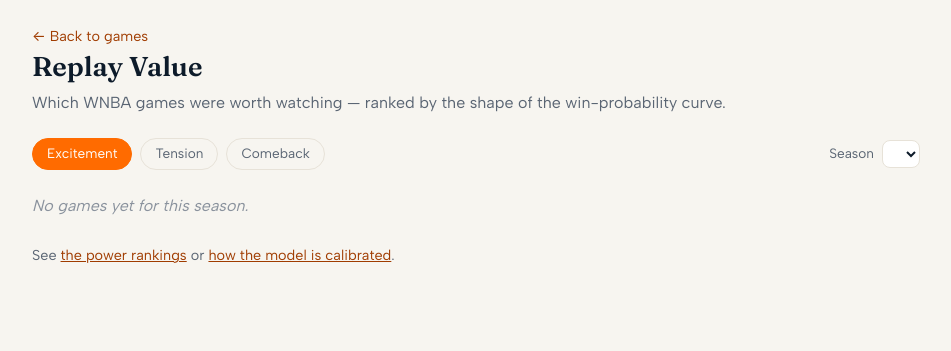
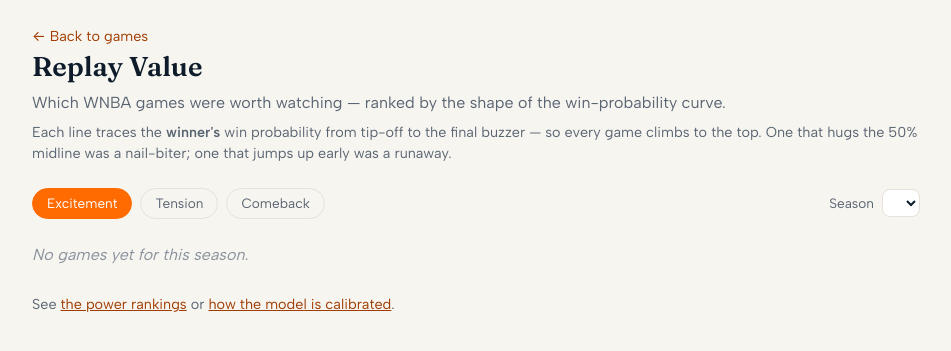
Before and after one commit to Maggiedp/wnba-games-to-watch, a FastAPI app: page /replay in a window 1280 px wide. Shown: the top 351 px of the page, without its empty margins (164-1115 px from the left). Run offline with FastAPI, Linux system fonts and the light colour scheme; data that the repository does not hold is empty.

Commit message:
Replay chart legibility: winner-orientation explainer + 50% midline label (#98)
* Add opt-in 50% midline label to buildShapeSvg

Co-Authored-By: Claude Opus 4.8 <noreply@anthropic.com>

* Add .shape-mid-label style to _SHARED_HEAD

Co-Authored-By: Claude Opus 4.8 <noreply@anthropic.com>

* Add winner-orientation explainer + lead-card 50% label to /replay

Co-Authored-By: Claude Opus 4.8 <noreply@anthropic.com>

* Add winner-orientation explainer + 50% label to detail Game-shape panel

Co-Authored-By: Claude Opus 4.8 <noreply@anthropic.com>

* simplify: hoist sy(0.5) so the 50% label shares the midline's y; doc midLabel opt

Co-Authored-By: Claude Opus 4.8 <noreply@anthropic.com>

---------

Co-authored-by: Claude Opus 4.8 <noreply@anthropic.com>

```diff
--- a/src/api/routes.py
+++ b/src/api/routes.py
@@ -278,7 +278,8 @@ _SHARED_HEAD = """\
             .shape-mid { stroke: #c8c2b8; stroke-width: 1; stroke-dasharray: 3,3; }
             .shape-line { stroke-width: 1.6; stroke-linejoin: round; }
             .shape-doubt { fill: rgba(255,107,0,.09); }
-            .shape-nadir { fill: var(--orange); }\
+            .shape-nadir { fill: var(--orange); }
+            .shape-mid-label { fill: var(--text-subtle); font-size: 11px; }\
 """
 
 # SVG win-probability line-chart builder + live header for the game detail
@@ -652,6 +653,7 @@ _DETAIL_STYLE = """
             .detail-shape-metrics .v { font-family: var(--display); font-weight: 700; font-size: 1.4rem; color: var(--navy); font-variant-numeric: tabular-nums; }
             .detail-shape-metrics .l { font-size: .7rem; text-transform: uppercase; letter-spacing: .08em; color: var(--text-muted); margin-left: 6px; }
             .detail-shape-caption { margin-top: 8px; color: var(--text-muted); font-size: .88rem; }
+            .detail-shape-key { margin: 2px 0 12px; color: var(--text-muted); font-size: .85rem; }
 """
 
 
@@ -968,6 +970,8 @@ def _detail_shape_section(shape) -> str:
     return (
         "<section>"
         '<h2 class="section-title">Game shape</h2>'
+        '<p class="detail-shape-key">Line tracks the <strong>winner\'s</strong> '
+        "win probability, tip-off &rarr; final.</p>"
         '<div id="shape-mini" class="detail-shape-chart" '
         f"data-curve='{curve_attr}' data-winner=\"{winner_attr}\" "
         f'data-emphasis="{emphasis}"></div>'
--- a/src/api/templates/game_detail.html
+++ b/src/api/templates/game_detail.html
@@ -206,7 +206,7 @@
                 el.innerHTML = buildShapeSvg(curve, el.dataset.winner, {
                     accent: 'var(--navy-3)',
                     emphasis: el.dataset.emphasis || 'excitement',
-                    width: 320, height: 90,
+                    width: 320, height: 90, midLabel: true,
                 });
             })();
 {% endraw %}
--- a/src/api/templates/js/shape_chart.js
+++ b/src/api/templates/js/shape_chart.js
@@ -4,7 +4,8 @@
 // top-right and the silhouette is the story. Pure/numeric (no external strings,
 // so no escaping needed); colored via an inline CSS-var stroke like
 // detail_chart.js. `opts`: {width, height, accent (CSS color string),
-// emphasis: 'excitement'|'tension'|'comeback'}.
+// emphasis: 'excitement'|'tension'|'comeback', midLabel (truthy = draw a
+// "50%" tick at the midline's right end)}.
 function buildShapeSvg(curve, winner, opts) {
   opts = opts || {};
   if (!curve || curve.length < 2) return '';
@@ -27,7 +28,8 @@ function buildShapeSvg(curve, winner, opts) {
       ...pts.map(p => [p[0].toFixed(1), p[1].toFixed(1)]),
       [lastX, botY]].map(p => `${p[0]},${p[1]}`).join(' ');
   const line = 'M ' + pts.map(p => `${p[0].toFixed(1)},${p[1].toFixed(1)}`).join(' L ');
-  const midY = sy(0.5).toFixed(1);
+  const mid = sy(0.5);
+  const midY = mid.toFixed(1);
 
   let extra = '';
   if (emphasis === 'tension') {
@@ -42,10 +44,18 @@ function buildShapeSvg(curve, winner, opts) {
     extra = `<circle class="shape-nadir" cx="${pts[lo][0].toFixed(1)}" cy="${pts[lo][1].toFixed(1)}" r="3.5"/>`;
   }
 
+  // Opt-in legend: a small "50%" at the right end of the midline. On only for
+  // the /replay lead card + the standalone detail mini (not the small-multiples
+  // grid). Drawn last so it sits above the line.
+  const midLabel = opts.midLabel
+    ? `<text class="shape-mid-label" x="${(W - padR).toFixed(1)}" y="${(mid - 2).toFixed(1)}" text-anchor="end">50%</text>`
+    : '';
+
   return `<svg class="shape-svg" viewBox="0 0 ${W} ${H}" role="img" aria-label="Win probability shape">`
     + `<line class="shape-mid" x1="${padL}" y1="${midY}" x2="${W - padR}" y2="${midY}"/>`
     + extra
     + `<polygon class="shape-fill" points="${fill}" fill="${accent}" fill-opacity="0.12"/>`
     + `<path class="shape-line" d="${line}" fill="none" stroke="${accent}"/>`
+    + midLabel
     + `</svg>`;
 }
--- a/src/api/templates/replay.html
+++ b/src/api/templates/replay.html
@@ -23,7 +23,8 @@
 %%SHARED_HEAD%%
             .wrap { max-width: 920px; width: 100%; margin: 0 auto; padding: 24px 16px 64px; }
             h1 { font-family: var(--display); font-size: 1.7rem; font-weight: 600; color: var(--navy); margin: 0 0 4px; }
-            .sub { color: var(--text-muted); margin: 0 0 24px; }
+            .sub { color: var(--text-muted); margin: 0 0 8px; }
+            .shape-key { color: var(--text-muted); font-size: .9rem; line-height: 1.45; margin: 0 0 24px; }
             a.back { color: var(--orange-deep); text-decoration: none; font-size: .9rem; }
             .cross { color: var(--text-muted); font-size: .9rem; margin: 28px 0 0; }
             .cross a { color: var(--orange-deep); }
@@ -60,6 +61,7 @@
   <a class="back" href="/">&larr; Back to games</a>
   <h1>Replay Value</h1>
   <p class="sub">Which WNBA games were worth watching — ranked by the shape of the win-probability curve.</p>
+  <p class="shape-key">Each line traces the <strong>winner's</strong> win probability from tip-off to the final buzzer — so every game climbs to the top. One that hugs the 50% midline was a nail-biter; one that jumps up early was a runaway.</p>
 
   <div class="controls">
     <div class="sort-pills" id="replay-sorts" role="group" aria-label="Sort by">
@@ -131,7 +133,7 @@
     const m = METRICS[sortKey];
     const svg = buildShapeSvg(g.curve, g.winner, {
       accent: lead ? 'var(--orange)' : 'var(--navy-3)', emphasis: sortKey,
-      width: lead ? 640 : 320, height: lead ? 150 : 90 });
+      width: lead ? 640 : 320, height: lead ? 150 : 90, midLabel: lead });
     const star = lead ? '<span class="shape-star" aria-hidden="true">✸</span>' : '';
     const inner = `<div class="shape-head">${star}<span class="shape-score">${scoreLine(g)}</span>`
       + `<span class="shape-date">${fmtDate(g.date)}</span></div>`
```
Also changed, not shown: tests/js/shape_chart.test.js (+11 -0 lines), tests/test_replay_page.py (+17 -0 lines), tests/test_routes.py (+3 -0 lines).
